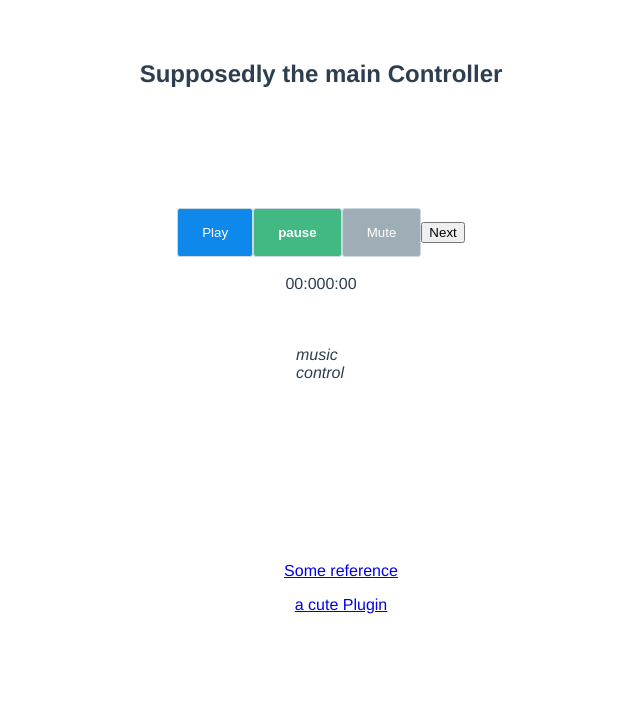
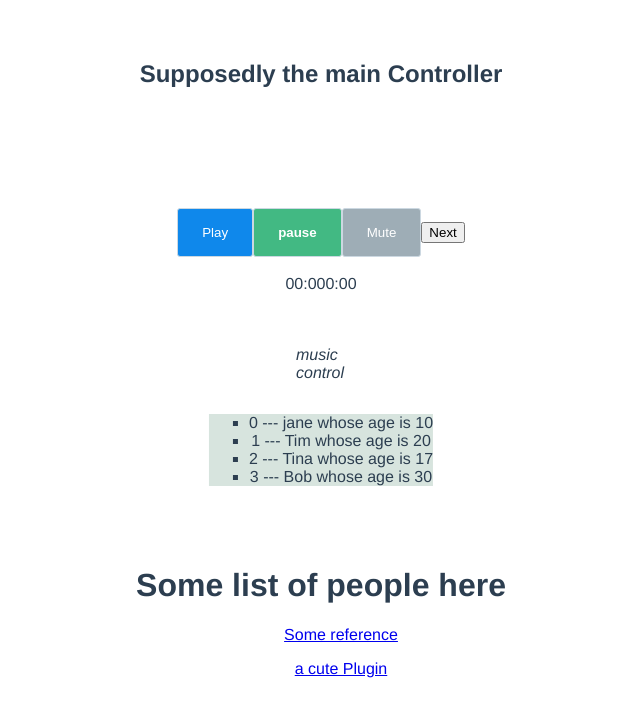
Before and after one commit to Haldir65/FE_Learning, a Vue app in the folder vue_player/: page / in a window 1280 px wide. Shown: the top 716 px of the page, without its empty margins (319-959 px from the left). Built offline with nearby package versions, Linux system fonts and the light colour scheme.

Commit message:
js typeof

```diff
--- a/vue_player/package.json
+++ b/vue_player/package.json
@@ -12,7 +12,8 @@
   },
   "dependencies": {
     "vue": "^2.4.2",
-    "vue-router": "^2.7.0"
+    "vue-router": "^2.7.0",
+    "vuex": "^2.4.0"
   },
   "devDependencies": {
     "autoprefixer": "^7.1.2",
--- a/vue_player/src/App.vue
+++ b/vue_player/src/App.vue
@@ -2,6 +2,7 @@
   <div id="app">
 
     <app-player></app-player>
+    <app-controller></app-controller>
     <app-footer></app-footer>
 
   </div>
--- a/vue_player/src/components/Controller.vue
+++ b/vue_player/src/components/Controller.vue
@@ -1,16 +1,80 @@
 <template>
   <div id="controller">
+    <h1 >
+       <strong v-text='msg'>Controller</strong>
+    </h1>
+    <ul id='people_list'>
+      <li v-for='(author , index) in authors' style="transition: all 1000ms">
+      {{index}} --- {{author.name}} whose age is {{author.age}}
+      </li>
+    </ul>
 
   </div>
 </template>
 
 <script>
 export default {
+  name: 'controller',
+  data () {
+    return {
+      msg: 'Some list of people here',
+      authors: [{'name':'jane','age':10},
+      {'name':'Tim','age':20},
+      {'name':'Tina','age':17},
+      {'name':'Bob','age':30}]
+    }
+  },
+  beforeCreate(){
+    // trying to access this.xxx will only return undefined
+  },
+  created(){},
+
+  mounted(){
+
+    let array  = new Array(10)
+    for(let i= 0;i<array.length;i++){
+      array[i] = i
+    }
+
+    // for(let i =0;i<array.length;i++){
+    //   console.log(array[i]['name'])
+    // }
+
+    // array.forEach(it => logit(it['name']))
+
+    // array.forEach( (value) => {
+    //   let is_number = (typeof(value) == 'number')
+    //   console.log(value,is_number);
+    // }  )
+
+    let date = new Date()
+    let num = '1'
+    judge_type(0)
+
+    // array.forEach(function (arg) {
+    //   console.log(arg['name'],arg['age'],10999)
+    // })
+
+
+  }
+}
+
+
+// put custom function here
+
+function logit(arg) {
+  console.log(arg);
 
 }
+
+
+function judge_type(args) {
+  console.log(typeof(args));
+}
+
 </script>
 
-<style>
+<style scoped>
 #app {
   font-family: 'Avenir', Helvetica, Arial, sans-serif;
   -webkit-font-smoothing: antialiased;
@@ -19,4 +83,33 @@ export default {
   color: #2c3e50;
   margin-top: 60px;
 }
+
+.h1 {
+    display: block;
+    font-size: 2em;
+    -webkit-margin-before: 0.67em;
+    -webkit-margin-after: 0.67em;
+    -webkit-margin-start: 0px;
+    -webkit-margin-end: 0px;
+    font-weight: bold;
+}
+
+.strong {
+  font-weight: 600;
+  color: #2c3e50;
+}
+
+#people_list{
+  background: #d7e4de;
+  width: auto;
+  list-style-type : square;
+  text-align:center ;
+  position: absolute;
+  top: 50%;
+  left: 50%;
+  margin-right: -50%;
+  margin-top: 50px;
+  transform: translate(-50%, -50%);
+}
+
 </style>
```
Also changed, not shown: vue_player/src/components/Player.vue (+6 -6 lines), 1 other file (tests, documents, lock files or other folders).
